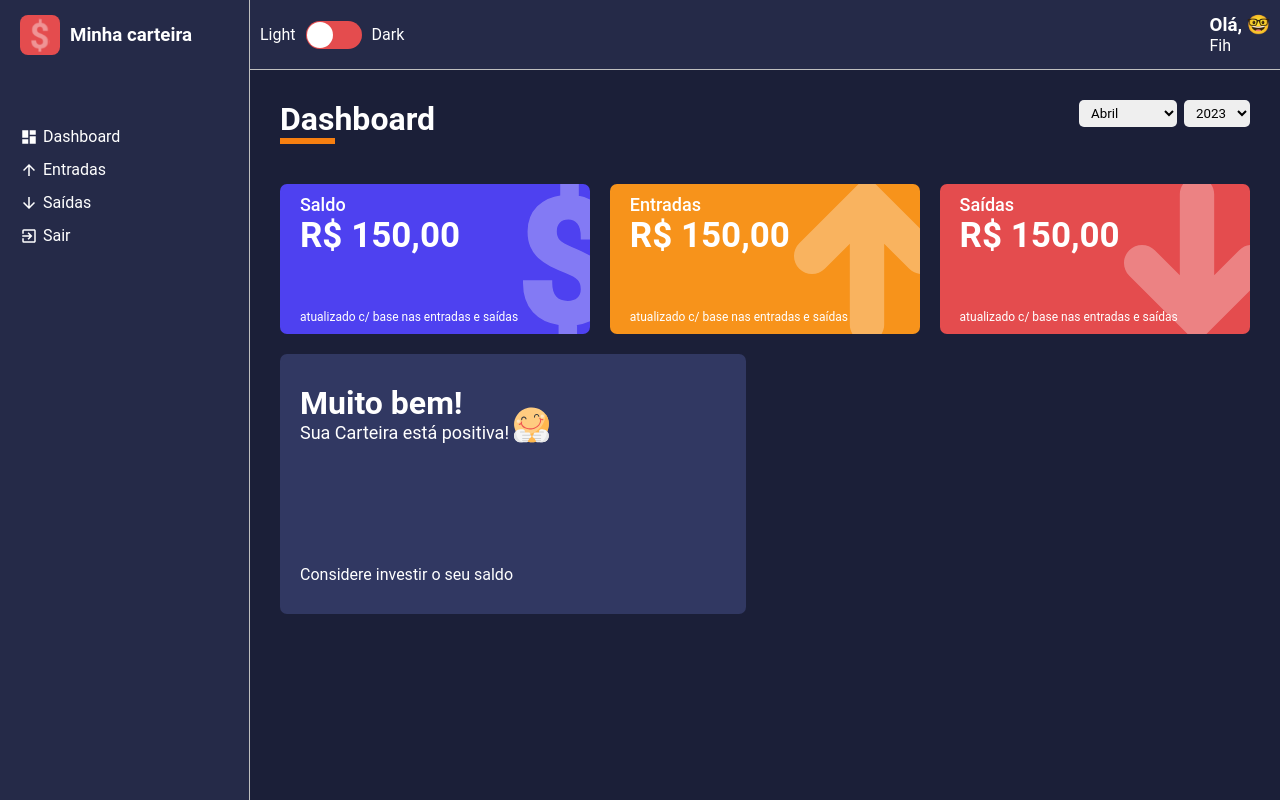
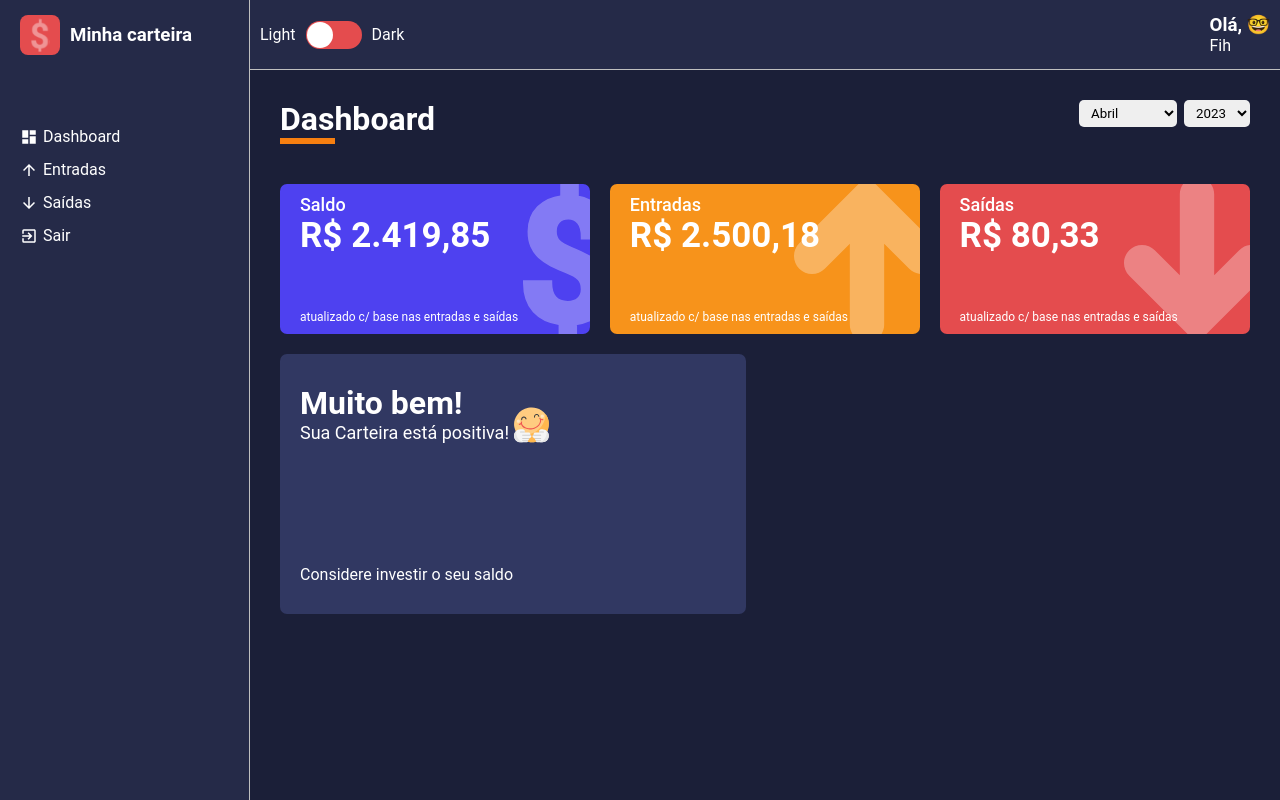
Before and after one commit to FihCapua/my-dashboard, a React (Create React App) app: page /dashboard in a window 1280 px wide. Built offline with nearby package versions, Linux system fonts and the light colour scheme.

Commit message:
feat: leave dynamic information to the cards

```diff
--- a/src/pages/Dashboard/index.tsx
+++ b/src/pages/Dashboard/index.tsx
@@ -10,6 +10,7 @@ import { listOfMonths } from "../../utils/listOfMonths";
 import { WalletBox } from "../../components/WalletBox";
 import { MessageBox } from "../../components/MessageBox";
 import happyFace from "../../assets/happy.svg";
+import sadFace from "../../assets/sad.svg";
 
 export const Dashboard: React.FC = () => {
   const [monthSelected, setMonthSelected] = useState<number>(
@@ -54,6 +55,75 @@ export const Dashboard: React.FC = () => {
     });
   }, []);
 
+  const totalExpenses = useMemo(() => {
+    let totalAmount: number = 0;
+
+    expenses.forEach((item) => {
+      const date = new Date(item.date);
+      const year = date.getFullYear();
+      const month = date.getMonth() + 1;
+
+      if (year === yearSelected && month === monthSelected) {
+        try {
+          totalAmount += Number(item.amount);
+        } catch (error) {
+          console.error("Invalid amount! Amount must be a number");
+        }
+      }
+    });
+
+    return totalAmount;
+  }, [yearSelected, monthSelected]);
+
+  const totalGains = useMemo(() => {
+    let totalAmount: number = 0;
+
+    gains.forEach((item) => {
+      const date = new Date(item.date);
+      const year = date.getFullYear();
+      const month = date.getMonth() + 1;
+
+      if (year === yearSelected && month === monthSelected) {
+        try {
+          totalAmount += Number(item.amount);
+        } catch (error) {
+          console.error("Invalid amount! Amount must be a number");
+        }
+      }
+    });
+
+    return totalAmount;
+  }, [yearSelected, monthSelected]);
+
+  const totalBalance = useMemo(() => {
+    return totalGains - totalExpenses;
+  }, [totalGains, totalExpenses]);
+
+  const message = useMemo(() => {
+    if (totalBalance < 0) {
+      return {
+        title: "Que pena!",
+        description: "Nesse mês você gastou mais do que deveria",
+        footerText: "Verifique seus gastos",
+        icon: sadFace,
+      };
+    } else if (totalBalance === 0) {
+      return {
+        title: "Ufa, foi por pouco!",
+        description: "Nesse mês você gastou exatamente o que ganhou!",
+        footerText: "Tenha mais cuidado no próximo mês",
+        icon: sadFace,
+      };
+    } else {
+      return {
+        title: "Muito bem!",
+        description: "Sua Carteira está positiva!",
+        footerText: "Considere investir o seu saldo",
+        icon: happyFace,
+      };
+    }
+  }, [totalBalance]);
+
   const handleMonthSelected = (month: string) => {
     try {
       const parseMonth = Number(month);
@@ -91,30 +161,30 @@ export const Dashboard: React.FC = () => {
         <WalletBox
           title="Saldo"
           color="#4E41F0"
-          amount={150}
+          amount={totalBalance}
           icon={"dolar"}
           footerLabel="atualizado c/ base nas entradas e saídas"
         />
         <WalletBox
           title="Entradas"
           color="#F7931B"
-          amount={150}
+          amount={totalGains}
           icon={"arrowUp"}
           footerLabel="atualizado c/ base nas entradas e saídas"
         />
         <WalletBox
           title="Saídas"
           color="#E44C4E"
-          amount={150}
+          amount={totalExpenses}
           icon={"arrowDown"}
           footerLabel="atualizado c/ base nas entradas e saídas"
         />
 
         <MessageBox
-          title="Muito bem!"
-          description="Sua Carteira está positiva!"
-          icon={happyFace}
-          footerText="Considere investir o seu saldo"
+          title={message.title}
+          description={message.description}
+          icon={message.icon}
+          footerText={message.footerText}
         />
       </Content>
     </Container>
```
Also changed, not shown: public/assets/logo.png (deleted), public/assets/logo.svg (deleted).
